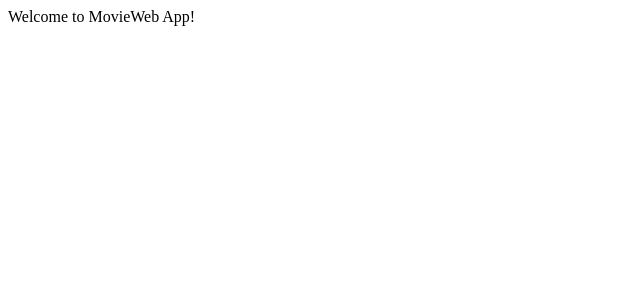
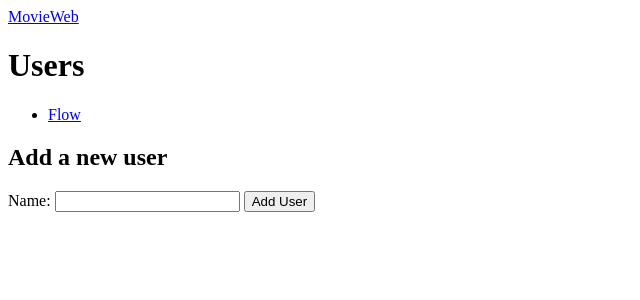
Before and after one commit to iSayaGen/MovieWebApp, a Flask app: page / in a window 1280 px wide. Shown: the top 300 px of the page, without its empty margins (0-640 px from the left). Run offline with Flask 3, Linux system fonts and the light colour scheme.

Commit message:
feat: add user movie listing route

```diff
--- a/app.py
+++ b/app.py
@@ -1,6 +1,6 @@
 from pathlib import Path
 
-from flask import Flask
+from flask import Flask, render_template, request, redirect, url_for
 
 from data_manager import DataManager
 from models import db
@@ -24,14 +24,22 @@ data_manager = DataManager()
 
 
 @app.route("/")
-def home():
-    return "Welcome to MovieWeb App!"
+def index():
+    users = data_manager.get_users()
+    return render_template("index.html", users=users)
 
 
-@app.route("/users")
-def list_users():
-    users = data_manager.get_users()
-    return str(users)
+@app.route("/users", methods=["POST"])
+def create_user():
+    name = request.form["name"]
+    data_manager.create_user(name)
+    return redirect(url_for("index"))
+
+
+@app.route("/users/<int:user_id>/movies")
+def get_movies(user_id):
+    movies = data_manager.get_movies(user_id)
+    return render_template("movies.html", movies=movies)
 
 
 if __name__ == "__main__":
--- a/templates/base.html
+++ b/templates/base.html
@@ -3,14 +3,14 @@
 <head>
     <meta charset="UTF-8">
     <meta name="viewport" content="width=device-width, initial-scale=1.0">
-    <title>MoviWeb</title>
+    <title>MovieWeb</title>
     <link rel="stylesheet" href="{{ url_for('static', filename='style.css') }}">
 </head>
 <body>
 
     <header>
         <nav>
-            <a href="{{ url_for('home') }}">MovieWeb</a>
+            <a href="{{ url_for('index') }}">MovieWeb</a>
         </nav>
     </header>
 
--- a/templates/index.html
+++ b/templates/index.html
@@ -0,0 +1,25 @@
+{% extends "base.html" %}
+
+{% block content %}
+
+<h1>Users</h1>
+
+<ul class="user-list">
+    {% for user in users %}
+    <li class="user-entry">
+        <a href="{{ url_for('get_movies', user_id=user.id) }}" class="btn">
+            {{ user.name }}
+        </a>
+    </li>
+    {% endfor %}
+</ul>
+
+<h2>Add a new user</h2>
+
+<form action="{{ url_for('create_user') }}" method="post">
+    <label for="name">Name:</label>
+    <input type="text" id="name" name="name" required>
+    <button type="submit">Add User</button>
+</form>
+
+{% endblock %}
```
Also changed, not shown: templates/movies.html (+13 -0 lines), data/movies.db.
